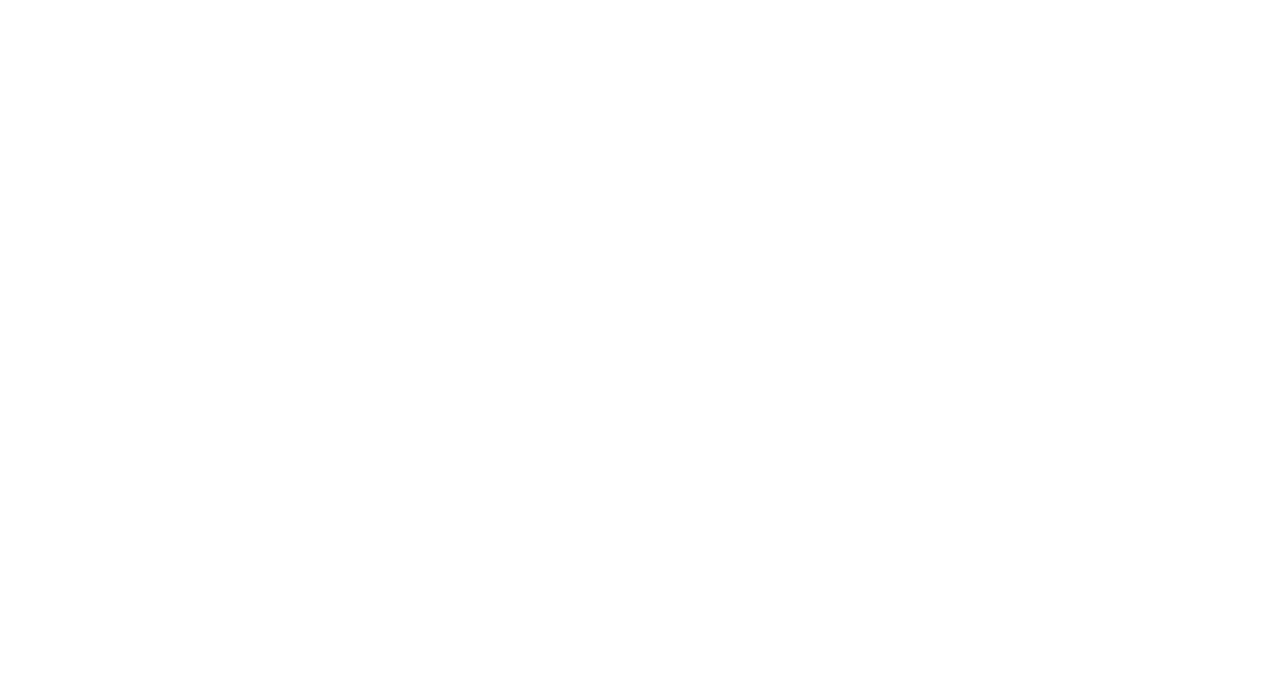
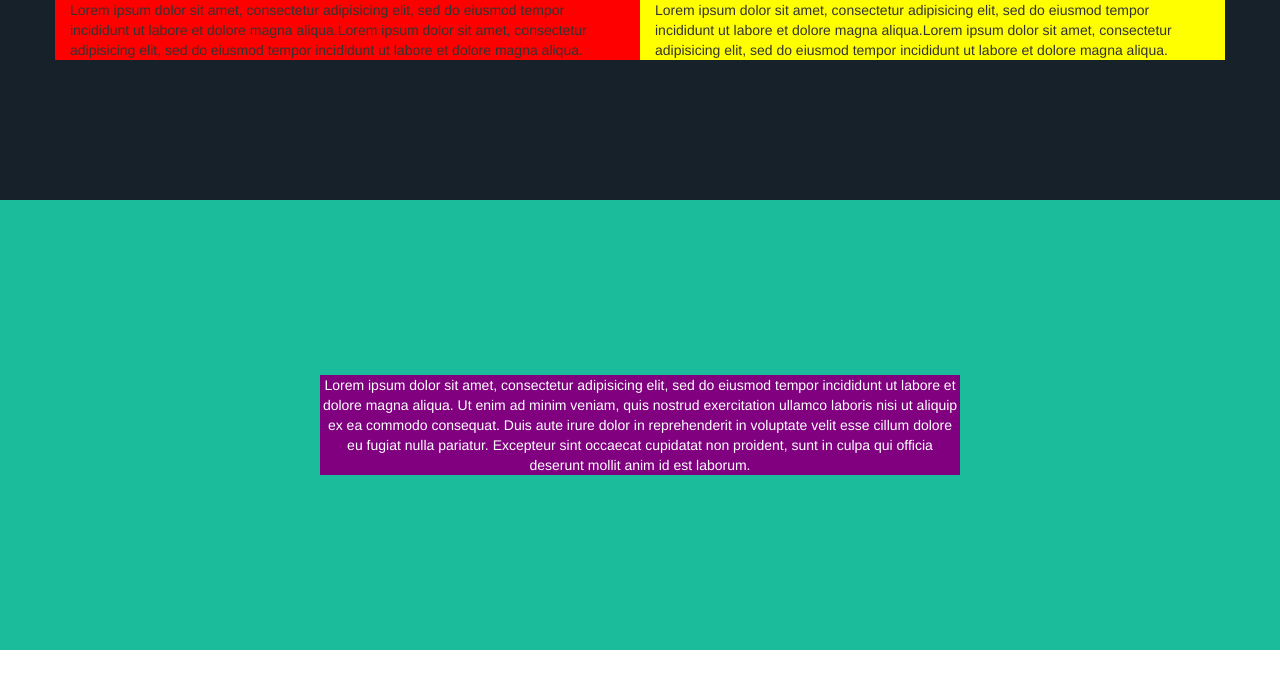
Before and after one commit to Gianufio83/html-css-bootstrap-freelancer, a plain HTML site: page index.html in a window 1280 px wide. Drawn offline with nearby package versions, Linux system fonts and the light colour scheme.

Commit message:
completamento struttura header

```diff
--- a/css/style.css
+++ b/css/style.css
@@ -0,0 +1,30 @@
+header {
+  background-color: white;
+}
+
+.container-fluid {
+  background-color: rgb(23, 33, 41);
+  height: 200px;
+}
+.ms_left {
+  background-color: red;
+}
+.ms_right {
+  background-color: yellow;
+}
+.jumbo {
+  position: relative;
+  background-color: #1abc9c;
+  height: 450px;
+}
+.jumbo_central_space {
+  position: absolute;
+  top: 50%;
+  left: 50%;
+  transform: translate(-50%, -50%);
+  width: 50%;
+  text-align: center;
+  color: white;
+  background-color: purple;
+
+}
--- a/index.html
+++ b/index.html
@@ -12,10 +12,23 @@
     <!-- intestazione -->
     <header>
       <div class="header_top">
-
+        <div class="container-fluid">
+          <div class="container">
+            <div class="row">
+              <div class="col-xs-6 ms_left">
+                Lorem ipsum dolor sit amet, consectetur adipisicing elit, sed do eiusmod tempor incididunt ut labore et dolore magna aliqua.Lorem ipsum dolor sit amet, consectetur adipisicing elit, sed do eiusmod tempor incididunt ut labore et dolore magna aliqua.
+              </div>
+              <div class="col-xs-6 ms_right">
+                Lorem ipsum dolor sit amet, consectetur adipisicing elit, sed do eiusmod tempor incididunt ut labore et dolore magna aliqua.Lorem ipsum dolor sit amet, consectetur adipisicing elit, sed do eiusmod tempor incididunt ut labore et dolore magna aliqua.
+              </div>
+            </div>
+          </div>
+        </div>
       </div>
       <div class="jumbo">
-
+        <div class="jumbo_central_space">
+          Lorem ipsum dolor sit amet, consectetur adipisicing elit, sed do eiusmod tempor incididunt ut labore et dolore magna aliqua. Ut enim ad minim veniam, quis nostrud exercitation ullamco laboris nisi ut aliquip ex ea commodo consequat. Duis aute irure dolor in reprehenderit in voluptate velit esse cillum dolore eu fugiat nulla pariatur. Excepteur sint occaecat cupidatat non proident, sunt in culpa qui officia deserunt mollit anim id est laborum.
+        </div>
       </div>
     </header>
     <!-- main -->
```
